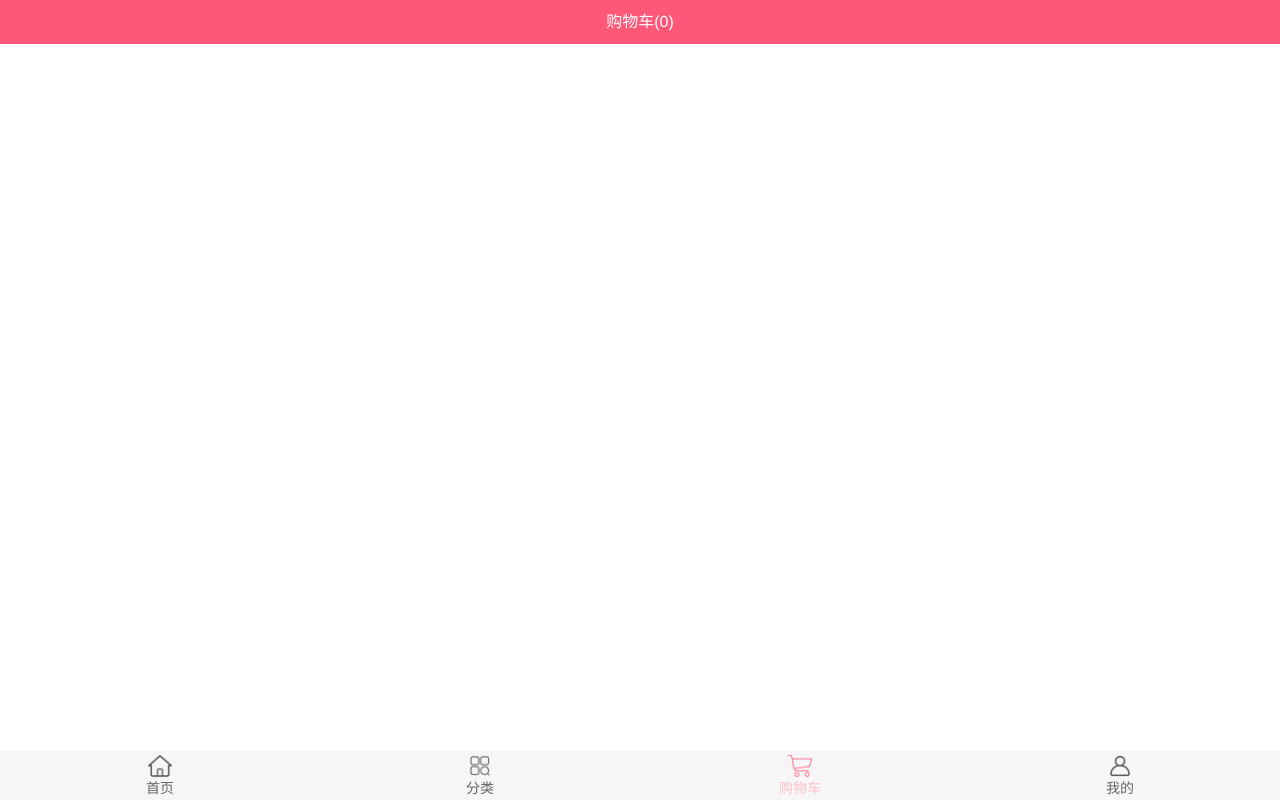
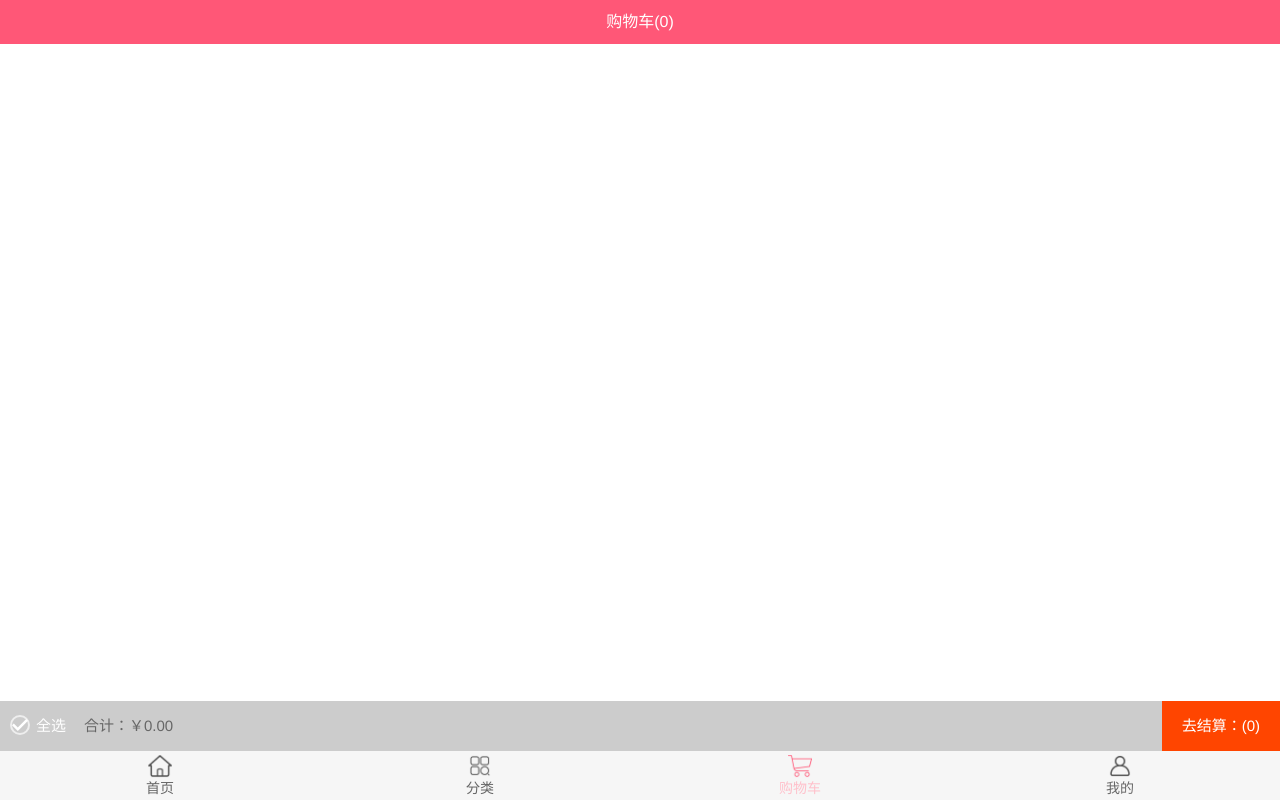
Before and after one commit to gyd1997/vue-mall, a Vue app: page /cart in a window 1280 px wide. Built offline with nearby package versions, Linux system fonts and the light colour scheme.

Commit message:
'购物车底部工具栏的实现'

```diff
--- a/src/views/cart/Cart.vue
+++ b/src/views/cart/Cart.vue
@@ -4,6 +4,7 @@
       <div slot="center">购物车({{cartLength}})</div>
     </navbar>
     <cart-list/>
+    <cart-bottom/>
   </div>
 </template>
 
@@ -11,12 +12,14 @@
   import { mapGetters } from 'vuex'
   import Navbar from 'components/common/navbar/Navbar'
   import CartList from './childCpn/CartList'
+  import CartBottom from './childCpn/CartBottom'
 
   export default {
     name: 'Cart',
     components: {
       Navbar,
-      CartList
+      CartList,
+      CartBottom
     },
     computed: {
       ...mapGetters(['cartLength'])
--- /dev/null
+++ b/src/views/cart/childCpn/CartBottom.vue
@@ -0,0 +1,66 @@
+<template>
+  <div class="bottom-bar">
+    <div class="button-zone">
+      <check-button class="check-button"/>
+      <span>全选</span>
+    </div>
+    <div class="total-price">合计：￥{{totalPrice}}</div>
+    <div class="calculate">去结算：({{checkLength}})</div>
+  </div>
+</template>
+
+<script>
+  import CheckButton from './CheckButton'
+  export default {
+    name: "CartBottom",
+    components: {
+      CheckButton
+    },
+    computed: {
+      totalPrice() {
+        return this.$store.getters.cartList.filter(item => {
+          return item.checked
+        }).reduce((pre, item) => {
+          return pre + item.price * item.counter
+        }, 0).toFixed(2)
+      },
+      checkLength() {
+        return this.$store.getters.cartList.filter(item => item.checked).length
+      }
+    }
+  }
+</script>
+
+<style scoped>
+  .bottom-bar {
+    display: flex;
+    height: 50px;
+    background-color: #ccc;
+    position: relative;
+    font-size: 15px;
+  }
+  .button-zone {
+    display: flex;
+  }
+  .check-button {
+    margin: 14px 6px 0 10px;
+  }
+  .button-zone span {
+    line-height: 50px;
+    color: #fff;
+    margin-right: 18px;
+  }
+  .total-price {
+    line-height: 50px;
+  }
+  .calculate {
+    position: absolute;
+    right: 0;
+    top: 0;
+    bottom: 0;
+    line-height: 50px;
+    padding: 0 20px;
+    background-color: orangered;
+    color: #fff;
+  }
+</style>
--- a/src/views/cart/childCpn/CartList.vue
+++ b/src/views/cart/childCpn/CartList.vue
@@ -31,7 +31,7 @@
 
 <style scoped>
   .cart-list {
-    height: calc(100vh - 44px - 49px);
+    height: calc(100vh - 44px - 49px - 50px);
   }
   .content {
     height: 100%;
```
